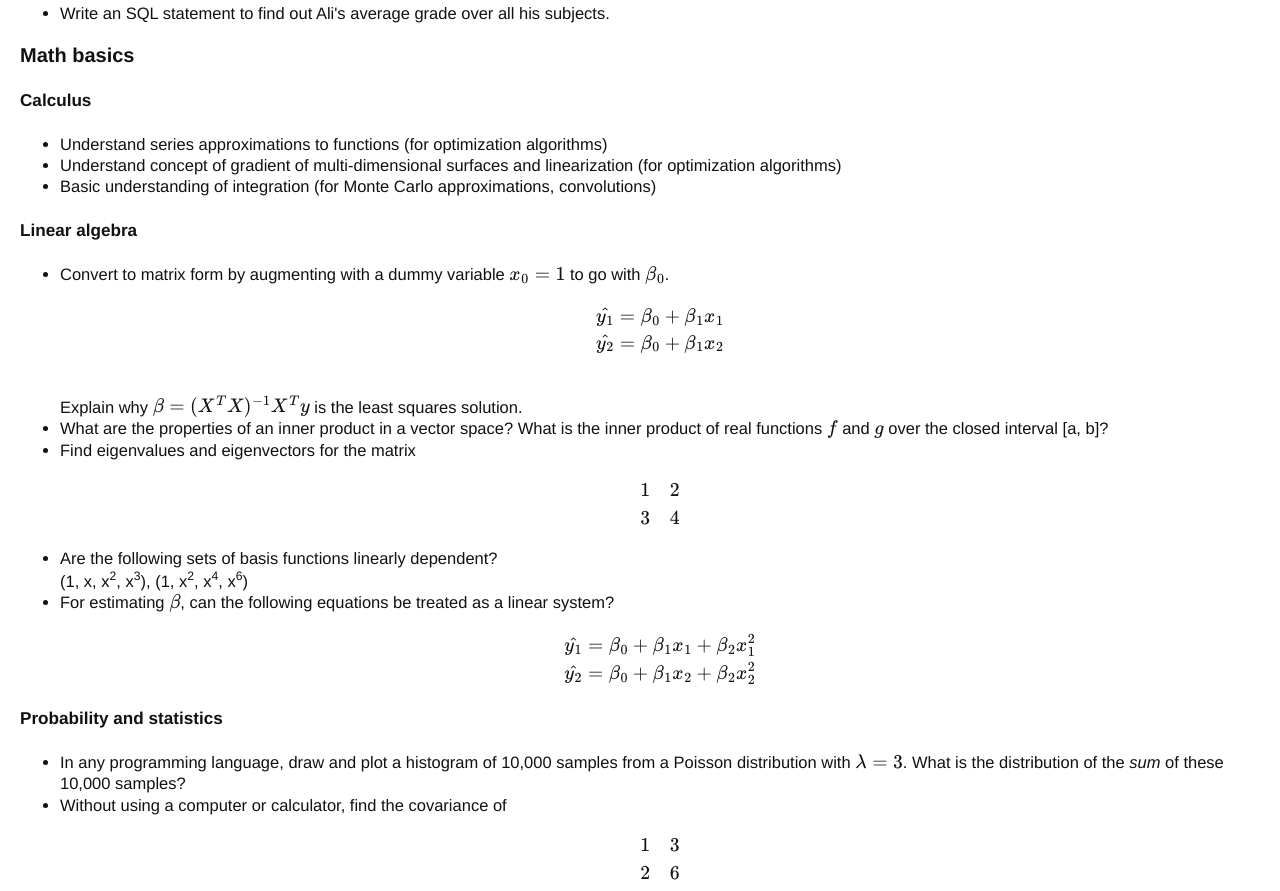
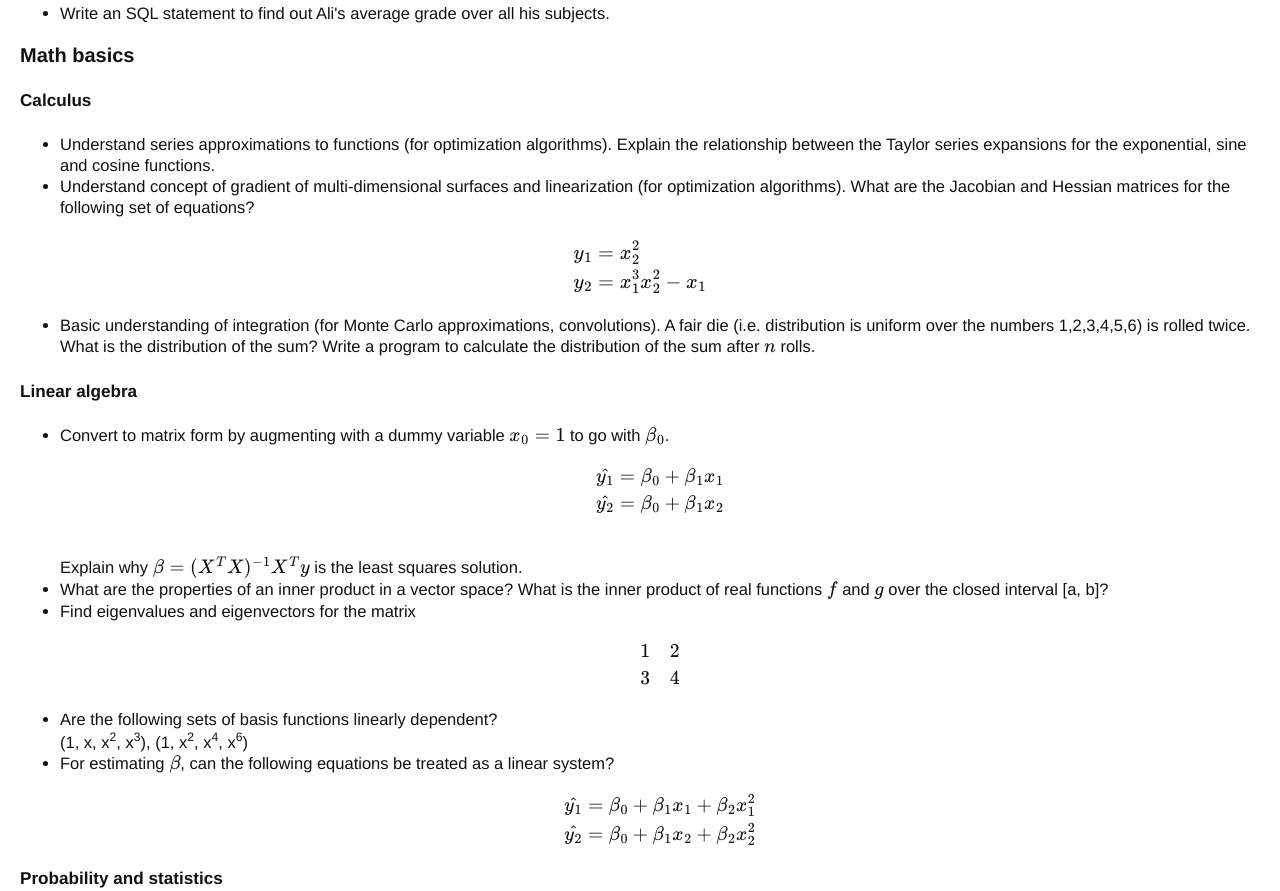
Before and after one commit to cliburn/sta-663-2015-old, a plain HTML site: page pretest.html in a window 1280 px wide. Shown: the part 1573-2464 px from the top of the page. Drawn offline with nearby package versions, Linux system fonts and the light colour scheme; some packages are replaced by stand-ins of ours.

Commit message:
update pretest

```diff
--- a/pretest.html
+++ b/pretest.html
@@ -15,7 +15,7 @@ body{-webkit-font-smoothing:antialiased;font-family:"Helvetica Neue",Helvetica,A
 </style>
 
 </head>
-<body class="normal firstload">
+<body class="normal">
   <div id="wrapper">
       <h2>Expected background and pretest</h2>
 
@@ -47,7 +47,7 @@ body{-webkit-font-smoothing:antialiased;font-family:"Helvetica Neue",Helvetica,A
 <li>What is the output of</li>
 </ul>
 
-<pre><code class="c">#include &quot;stdio.h&quot;
+<pre><code>#include &quot;stdio.h&quot;
 
 int main()
 {
@@ -73,7 +73,7 @@ int main()
 <li>Explain what the quicksort function does when given the list of numbers [7,1,2,10,7,11].</li>
 </ul>
 
-<pre><code class="python">def quicksort(xs):
+<pre><code>def quicksort(xs):
     if xs == []:
         return []
     else:
@@ -142,9 +142,19 @@ Write a makefile to compile a &quot;Hello world&quot; program in C</p>
 <p><strong>Calculus</strong></p>
 
 <ul>
-<li>Understand series approximations to functions (for optimization algorithms)</li>
-<li>Understand concept of gradient of multi-dimensional surfaces and linearization (for optimization algorithms)</li>
-<li>Basic understanding of integration (for Monte Carlo approximations, convolutions)</li>
+<li>Understand series approximations to functions (for optimization algorithms). Explain the relationship between the Taylor series expansions for the exponential, sine and cosine functions.</li>
+<li>Understand concept of gradient of multi-dimensional surfaces and linearization (for optimization algorithms). What are the Jacobian and Hessian matrices for the following set of equations?</li>
+</ul>
+
+<p><span class="math">\[
+\begin{align}
+y_1 &= x_2^2 \\
+y_2 &= x_1^3x_2^2 - x_1
+\end{align}
+\]</span></p>
+
+<ul>
+<li>Basic understanding of integration (for Monte Carlo approximations, convolutions). A fair die (i.e. distribution is uniform over the numbers 1,2,3,4,5,6) is rolled twice. What is the distribution of the sum? Write a program to calculate the distribution of the sum after <span class="math">\(n\)</span> rolls.</li>
 </ul>
 
 <p><strong>Linear algebra</strong></p>
@@ -190,7 +200,7 @@ Explain why <span class="math">\(\beta = (X^TX)^{-1}X^T y\)</span> is the least
 \]</span></p></li>
 <li><p>What is the maximum likelihood loss function for simple logistic regression?</p></li>
 <li><p>In 10 coin flips, we got [H, H, T, H, H, T, H, H, H, T]. Is this a fair coin in the frequentist framework if we set the type 1 error as 0.05? How would you answer this question in the Bayesian framework?</p></li>
-<li>You are familiar with the following concepts (we will be learning about their computational implementation, optimization and application , and will only provide a brief refresher of the relevant theory)
+<li>Write a short paragraph explaining the following concepts, ideally with a simple numerical and/or graphical example (we will be learning about their computational implementation, optimization and application , and will only provide a brief refresher of the relevant theory):
 
 <ul>
 <li>Law of large numbers and central limit theorem</li>
```
Also changed, not shown: 1 other file.
